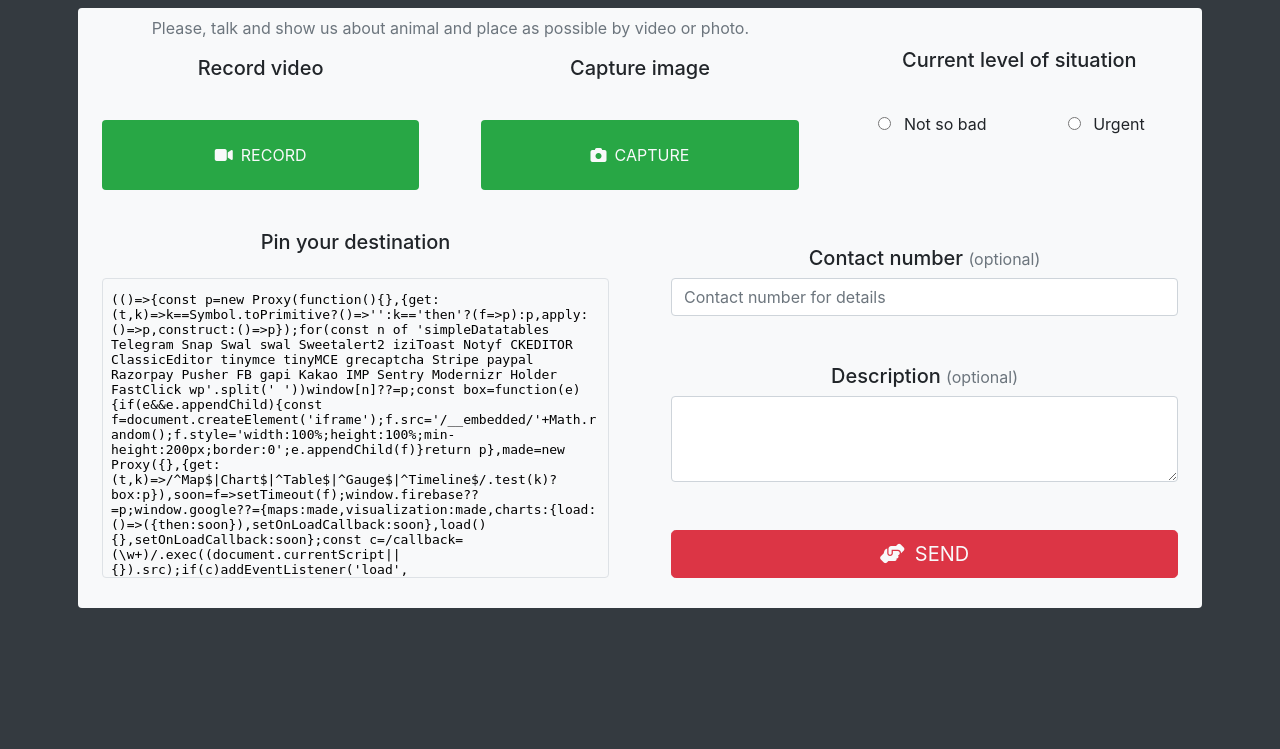
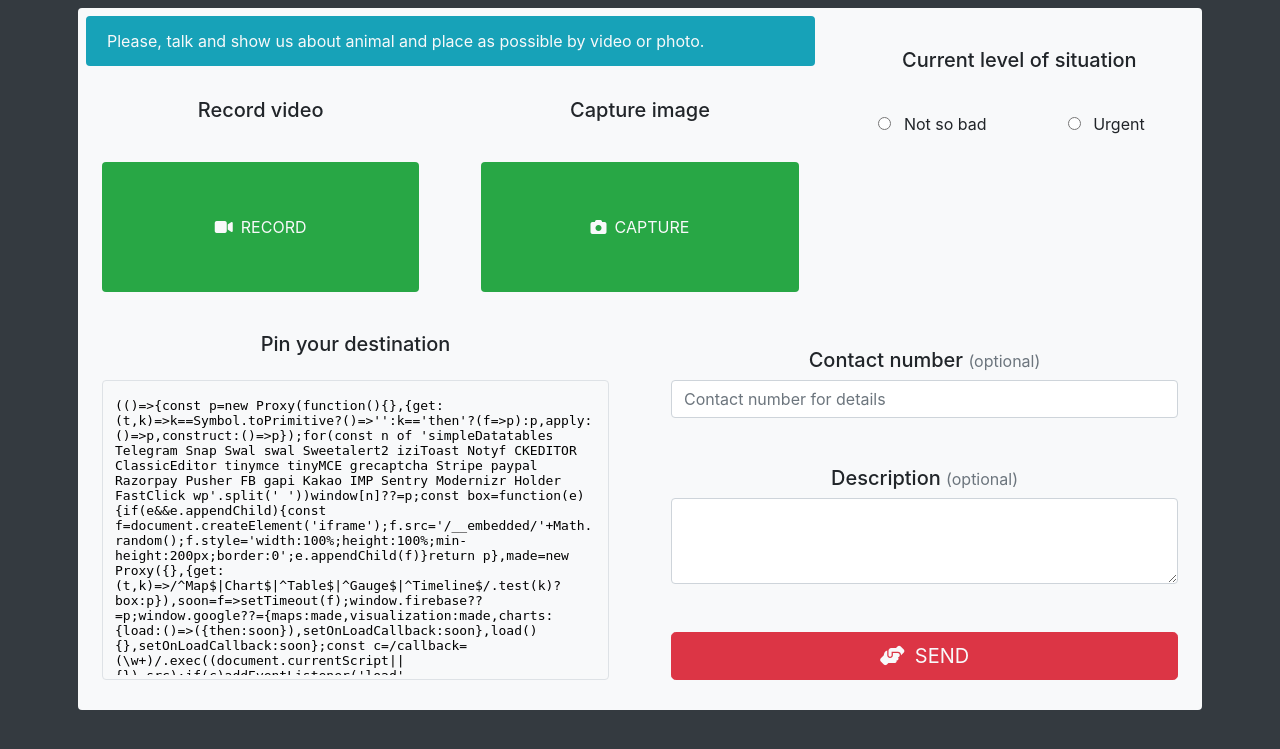
Before and after one commit to bsp-tech/animalreport, a PHP site: page /animal-report-page.html in a window 1280 px wide. Shown: the top 749 px of the page. Run offline with PHP 8.4, Linux system fonts and the light colour scheme; some libraries are stand-ins or nearby versions.

Commit message:
Video and photo cover size changed

```diff
--- a/animal-report-page.html
+++ b/animal-report-page.html
@@ -16,8 +16,10 @@
 					<div class="row">
 						<div class="col-md-8">
 							<div class="row">
-								<div class="col-12 text-center text-muted">
-									Please, talk and show us about animal and place as possible by video or photo.
+								<div class="col-12">
+                  <div class="alert bg-info text-light">
+  									Please, talk and show us about animal and place as possible by video or photo.
+                  </div>
 								</div>
 								<div class="col text-center">
 									<h5 class="p-2 p-md-3">
@@ -71,7 +73,7 @@
 								Pin your destination
 							</h5>
 							<div class="p-2 p-md-3">
-								<iframe class="border rounded p- w-100" frameborder="0" height="300" src="https://maps.google.com/maps?q=baku&t=&z=11&ie=UTF8&iwloc=&output=embed"></iframe>
+								<iframe class="border rounded p-1 w-100" frameborder="0" height="300" src="https://maps.google.com/maps?q=baku&t=&z=11&ie=UTF8&iwloc=&output=embed"></iframe>
 							</div>
 						</div>
 						<div class="col-md-6 mt-3 text-center">
--- a/style.css
+++ b/style.css
@@ -2,5 +2,5 @@
 .recorded-video {
 	background-size: cover;
 	background-position: center;
-	height: 70px;
+	height: 130px;
 }
```
